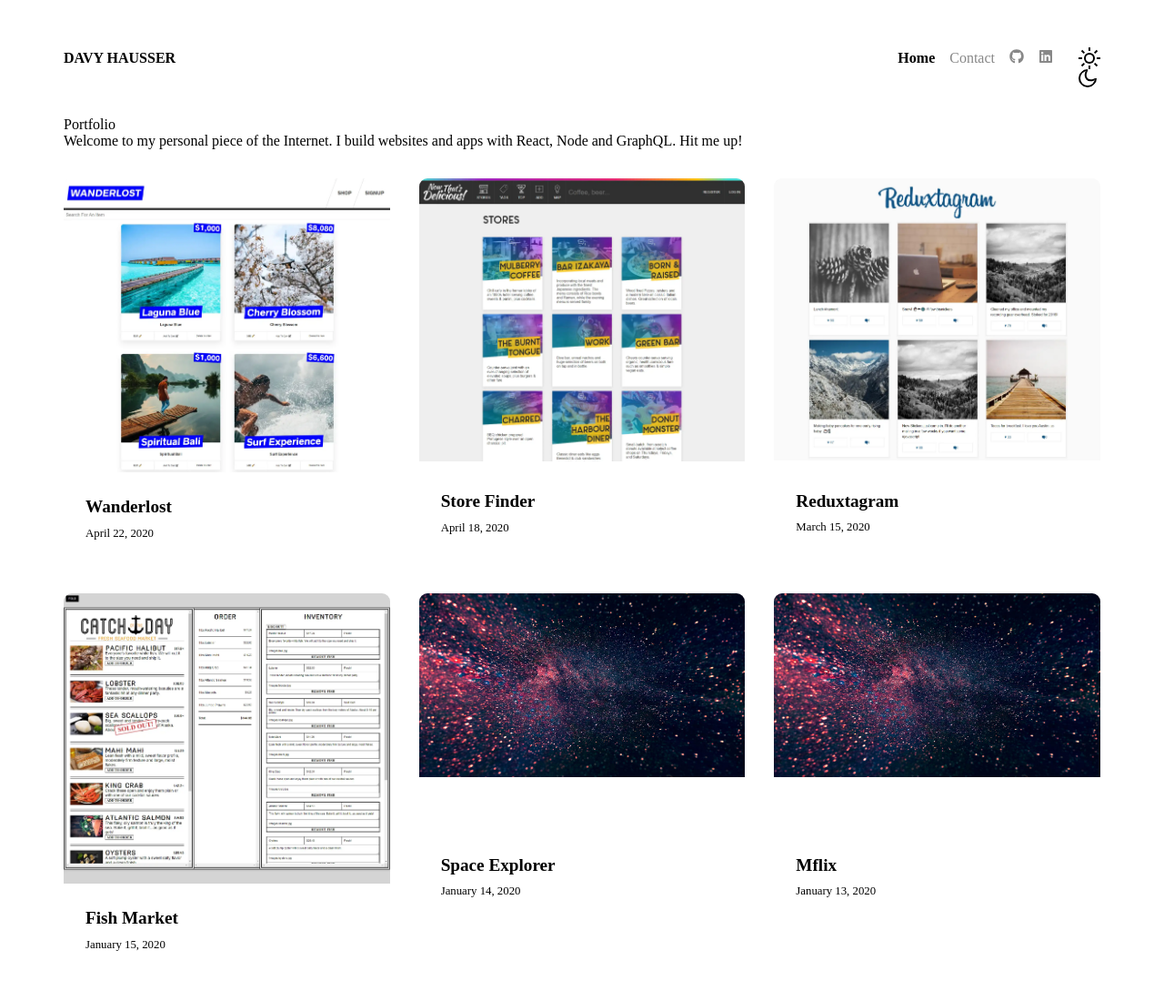
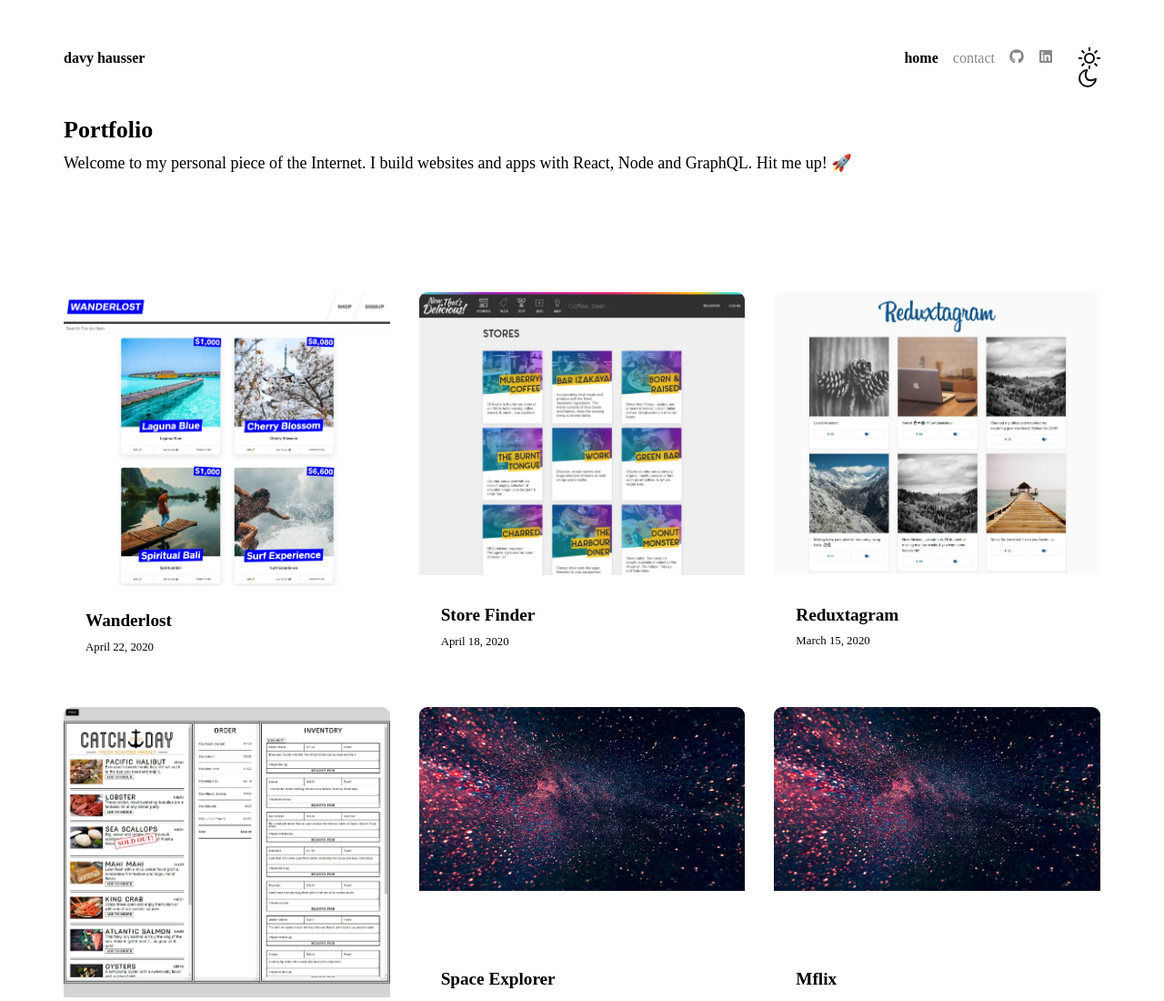
Before and after one commit to dhausser/davyhausser.com, a Gatsby site: page / in a window 1280 px wide. Shown: the top 1100 px of the page at 91% size. Built offline with nearby package versions, Linux system fonts and the light colour scheme; Gatsby itself is replaced by a stand-in of ours; no server answers.

Commit message:
updated styles

```diff
--- a/gatsby-config.js
+++ b/gatsby-config.js
@@ -12,7 +12,7 @@ module.exports = {
     siteUrl: `https://davyhausser.com/`,
     home: {
       title: `Portfolio`,
-      description: `Welcome to my personal piece of the Internet. I build websites and apps with React, Node and GraphQL. Hit me up!`,
+      description: `Welcome to my personal piece of the Internet. I build websites and apps with React, Node and GraphQL. Hit me up! 🚀`,
     },
   },
   plugins: [
--- a/src/components/heroHeader.js
+++ b/src/components/heroHeader.js
@@ -1,5 +1,7 @@
 import React from "react"
 import { useStaticQuery, graphql } from "gatsby"
+
+import { HeroHeader, Headline, PrimaryContent } from "../utils/styles"
 
 export default () => {
   const data = useStaticQuery(graphql`
@@ -15,11 +17,11 @@ export default () => {
     }
   `)
   return (
-    <div className="hero-header">
-      <div className="headline">{data.site.siteMetadata.home.title}</div>
-      <div className="primary-content">
+    <HeroHeader>
+      <Headline>{data.site.siteMetadata.home.title}</Headline>
+      <PrimaryContent>
         <p>{data.site.siteMetadata.home.description}</p>
-      </div>
-    </div>
+      </PrimaryContent>
+    </HeroHeader>
   )
 }
--- a/src/components/instagram.js
+++ b/src/components/instagram.js
@@ -1,5 +1,5 @@
 import React, { useState, useEffect } from "react"
-import { Card, PostMeta } from './styles'
+import { Card, PostMeta } from '../utils/styles'
 
 function useInstagram() {
   const [posts, setPosts] = useState([])
--- a/src/components/layout.js
+++ b/src/components/layout.js
@@ -1,10 +1,10 @@
 /** @jsx jsx */
-import { css, jsx } from "@emotion/core"
+import { Global, css, jsx } from "@emotion/core"
 import { Link, useStaticQuery, graphql } from "gatsby"
 import { FaGithub, FaLinkedin } from 'react-icons/fa'
 
 import Navigation from "../components/navigation"
-import { GlobalStyles, Wrapper, Header, Title, Footer } from "../components/styles"
+import { globalStyles, Wrapper, Header, Title, Footer } from "../utils/styles"
 
 export default ({ children }) => {
   const data = useStaticQuery(
@@ -20,7 +20,7 @@ export default ({ children }) => {
   )
   return (
     <Wrapper>
-      <GlobalStyles />
+      <Global styles={globalStyles} />
       <Header>
         <Title>
           <Link to="/">{data.site.siteMetadata.title}</Link>
--- a/src/components/navigation.js
+++ b/src/components/navigation.js
@@ -3,7 +3,7 @@ import { Link } from "gatsby"
 import { FaGithub, FaLinkedin } from 'react-icons/fa'
 
 import ThemeChanger from "../components/themeChanger"
-import { Navigation } from "./styles"
+import { Navigation } from "../utils/styles"
 
 export default () => (
   <Navigation>
--- a/src/components/postLink.js
+++ b/src/components/postLink.js
@@ -1,7 +1,7 @@
 import React from "react"
 import { Link } from "gatsby"
 
-import { Card, PostMeta } from "./styles"
+import { Card, PostMeta } from "../utils/styles"
 
 const PostLink = ({ post, childImageSharp }) => (
   <Card>
--- a/src/components/themeChanger.js
+++ b/src/components/themeChanger.js
@@ -1,12 +1,14 @@
-import React from 'react'
+/** @jsx jsx */
+import { jsx } from "@emotion/core"
 import { ThemeToggler } from 'gatsby-plugin-dark-mode'
-import { ThemeChanger, ModeContainer, Sun, Moon } from "./styles"
+import { themeChanger, ModeContainer, Sun, Moon } from "../utils/styles"
 
 export default () => (
   <ThemeToggler>
     {({ theme, toggleTheme }) => (
       <label>
-        <ThemeChanger
+        <input
+          css={themeChanger}
           type="checkbox"
           onChange={e => toggleTheme(e.target.checked ? 'dark' : 'light')}
           checked={theme === 'dark'}
--- a/src/pages/contact.js
+++ b/src/pages/contact.js
@@ -3,7 +3,7 @@ import Helmet from "react-helmet"
 import { graphql } from "gatsby"
 
 import Layout from "../components/layout"
-import { TwoGrids, PostThumbnail, PostTitle, FormContainer, Button } from "../components/styles"
+import { TwoGrids, PostThumbnail, PostTitle, FormContainer, Button } from "../utils/styles"
 
 const ContactPage = ({ data: { site, file } }) => (
   <Layout>
--- a/src/pages/index.js
+++ b/src/pages/index.js
@@ -7,7 +7,7 @@ import Layout from "../components/layout"
 import PostLink from "../components/postLink"
 import HeroHeader from "../components/heroHeader"
 import Instagram from "../components/instagram"
-import { Grid, Button } from "../components/styles"
+import { Grid, Button } from "../utils/styles"
 
 const IndexPage = ({
   data: {
--- a/src/pages/success.js
+++ b/src/pages/success.js
@@ -1,6 +1,7 @@
 import React from "react"
 import Helmet from 'react-helmet';
 import { Link, graphql } from 'gatsby'
+
 import Layout from "../components/layout"
 import HeroHeader from "../components/heroHeader"
 
--- a/src/templates/blogTemplate.js
+++ b/src/templates/blogTemplate.js
@@ -3,7 +3,7 @@ import Helmet from "react-helmet"
 import { graphql } from "gatsby"
 import Layout from "../components/layout"
 
-import { Post, PostThumbnail, PostTitle, PostMeta } from "../components/styles"
+import { Post, PostThumbnail, PostTitle, PostMeta } from "../utils/styles"
 
 export default function Template({ data }) {
   const { markdownRemark } = data
--- a/src/components/styles.js
+++ b/src/utils/styles.js
@@ -1,9 +1,7 @@
-/** @jsx jsx */
-import { Global, css, jsx } from "@emotion/core"
+import { css } from "@emotion/core"
 import styled from "@emotion/styled"
 
-const GlobalStyles = () => (
-  <Global styles={css`
+const globalStyles = css`
   html,
   body {
     margin: 0;
@@ -13,7 +11,7 @@ const GlobalStyles = () => (
     margin-top: 0
   }
   body.light {
-      --primary-color: #381696;
+    --primary-color: #42526E;
     --primary-text-color: #fff;
     --featured-bg: #493b8a;
     --featured-text: #fff;
@@ -36,7 +34,7 @@ const GlobalStyles = () => (
     }
   }
   body.dark {
-      --primary-color: #9984d5;
+    --primary-color: #DFE1E6;
     --primary-text-color: #fff;
     --featured-bg: #66578d;
     --featured-text: #fff;
@@ -72,8 +70,7 @@ const GlobalStyles = () => (
       text-decoration: underline;
     }
   }
-  `} />
-)
+`
 
 const Wrapper = styled("div")`
   padding: 32px;
@@ -87,14 +84,15 @@ const Wrapper = styled("div")`
 const Navigation = styled("nav")`
   display: flex;
   align-items: center;
-  font-weight: 300;
+  font-weight: 400;
+  text-transform: lowercase;
   a {
     color: #888;
     text-decoration: none;
     margin: 0 8px 0;
     &[aria-current] {
       color: var(--primary-color);
-      font-weight: 700;
+      font-weight: 600;
     }
     &:hover {
       color: var(--primary-color);
@@ -103,6 +101,23 @@ const Navigation = styled("nav")`
       margin-right: 0;
     }
   }
+`
+
+const HeroHeader = styled("div")`
+  padding: 0 0 64px;
+  max-width: 980px;
+`
+const Headline = styled("div")`
+  font-size: 26px;
+  font-weight: 600;
+  margin-bottom: 0.5rem;
+`
+
+const PrimaryContent = styled("div")`
+  font-size: 18px;
+  margin-bottom: 32px;
+  line-height: 1.5;
+  font-weight: 300;
 `
 
 const Header = styled("header")`
@@ -117,8 +132,11 @@ const Header = styled("header")`
 const Title = styled("div")`
   color: var(--primary-color);
   text-decoration: none;
-  font-weight: 900;
-  text-transform: uppercase;
+  font-weight: 600;
+  text-transform: lowercase;
+  a {
+    text-decoration: none;
+  }
 `;
 
 const Footer = styled("footer")`
@@ -318,7 +336,7 @@ const Button = styled("div")`
   }
 `
 
-const ThemeChanger = styled("input")`
+const themeChanger = css`
   display: none;
   body.dark {
     .gg-moon {
@@ -483,9 +501,13 @@ const Moon = styled("i")`
 
 
 export {
-  GlobalStyles,
+  globalStyles,
+  themeChanger,
   Wrapper,
   Navigation,
+  HeroHeader,
+  Headline,
+  PrimaryContent,
   Header,
   Title,
   Footer,
@@ -498,7 +520,6 @@ export {
   PostTitle,
   FormContainer,
   Button,
-  ThemeChanger,
   ModeContainer,
   Sun,
   Moon
```
Lines whose indentation alone changed are shown as unchanged.
